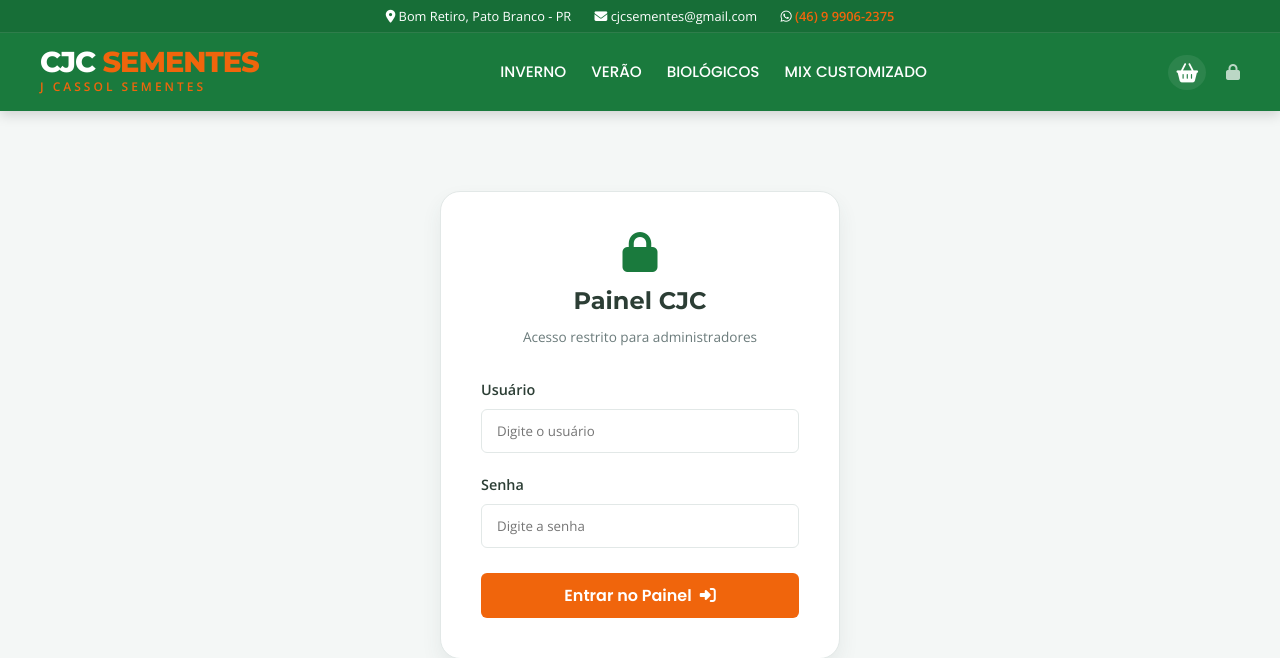
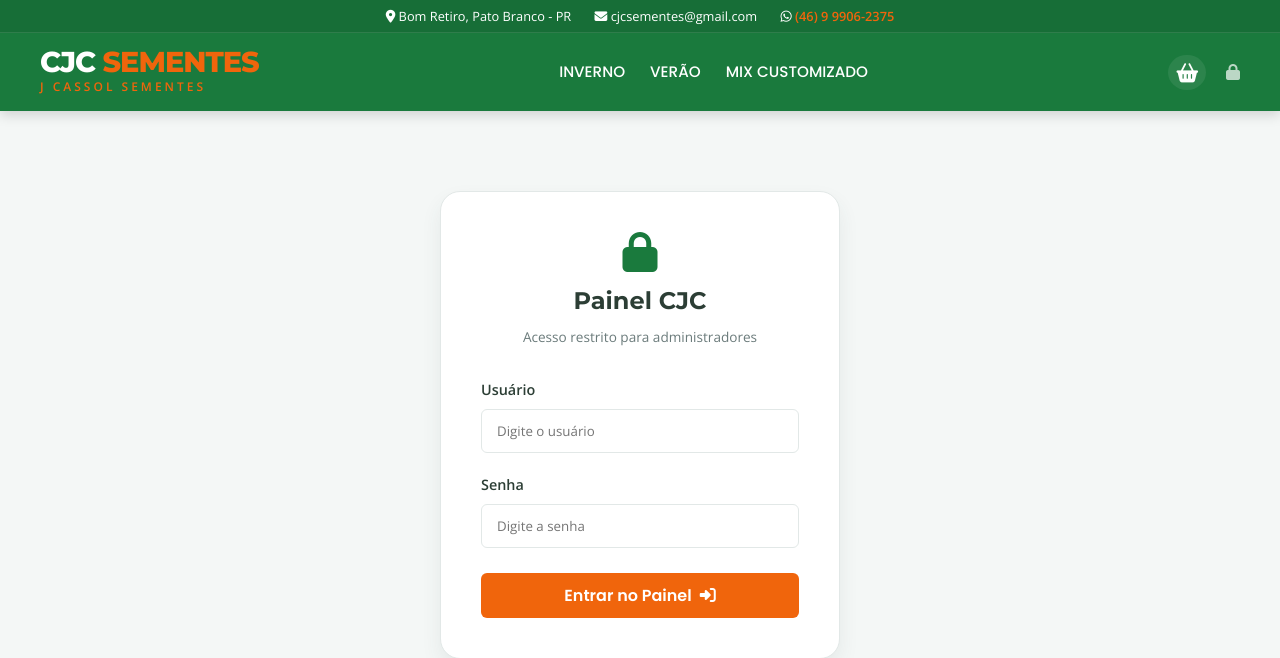
Before and after one commit to cjcsementes-collab/cjc-sementes, a Flask app: page /admin/login in a window 1280 px wide. Shown: the top 658 px of the page. Run offline with Flask 3, Linux system fonts and the light colour scheme.

Commit message:
chore: remove biologicos menu

```diff
--- a/templates/base.html
+++ b/templates/base.html
@@ -39,7 +39,6 @@
                 <ul class="nav-links">
                     <li><a href="{{ url_for('index') }}?categoria=INVERNO">INVERNO</a></li>
                     <li><a href="{{ url_for('index') }}?categoria=VERÃO">VERÃO</a></li>
-                    <li><a href="{{ url_for('index') }}?categoria=BIOLÓGICOS">BIOLÓGICOS</a></li>
                     <li><a href="{{ url_for('index') }}?categoria=MIX CUSTOMIZADO">MIX CUSTOMIZADO</a></li>
                 </ul>
             </nav>
```
